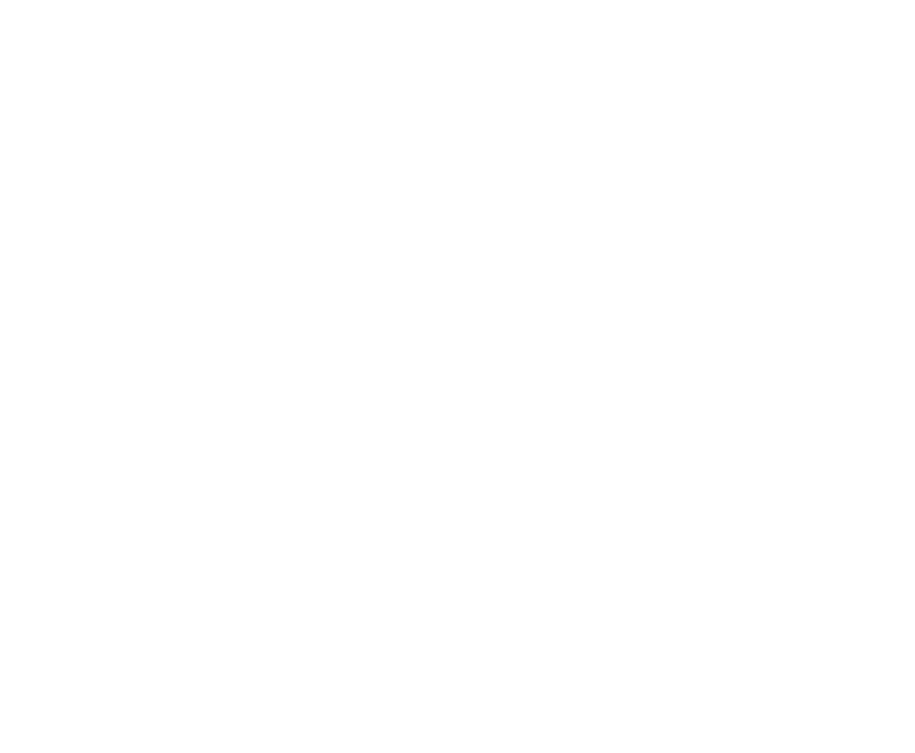
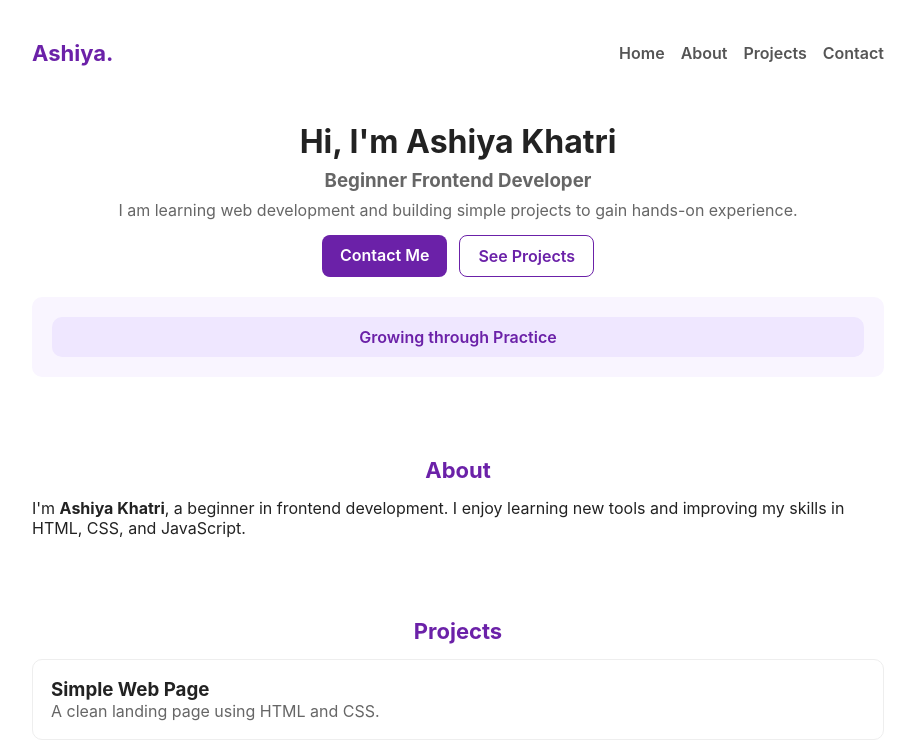
Before and after one commit to ashiyaaa121/portfolio-Ashiya, a plain HTML site: page index.html in a window 1280 px wide. Shown: the top 753 px of the page, without its empty margins (182-1097 px from the left). Drawn offline with Linux system fonts and the light colour scheme.

Commit message:
Added HTML structure and CSS styling for portfolio

```diff
--- a/css/style.css
+++ b/css/style.css
@@ -1 +1,186 @@
-bsxabs
+* {
+  margin: 0;
+  padding: 0;
+  box-sizing: border-box;
+}
+
+body {
+  font-family: "Inter", Arial, sans-serif;
+  background: #ffffff;
+  color: #222;
+}
+
+.wrap {
+  max-width: 900px;
+  margin: 0 auto;
+  padding: 24px;
+}
+
+
+header {
+  display: flex;
+  justify-content: space-between;
+  align-items: center;
+  padding: 16px 0;
+}
+
+.brand {
+  font-size: 22px;
+  font-weight: 700;
+  color: #6b21a8;
+}
+
+nav ul {
+  display: flex;
+  gap: 16px;
+  list-style: none;
+}
+
+nav a {
+  color: #555;
+  text-decoration: none;
+  font-weight: 600;
+}
+
+nav a:hover {
+  color: #6b21a8;
+}
+
+
+.btn-primary,
+.btn-outline {
+  padding: 10px 18px;
+  border-radius: 8px;
+  text-decoration: none;
+  font-weight: 600;
+  cursor: pointer;
+}
+
+.btn-primary {
+  background: #6b21a8;
+  color: #fff;
+}
+
+.btn-outline {
+  border: 1px solid #6b21a8;
+  color: #6b21a8;
+  background: transparent;
+}
+
+
+.hero {
+  display: grid;
+  grid-template-columns: 1fr;
+  text-align: center;
+  gap: 20px;
+  padding: 40px 0;
+}
+
+.hero h1 {
+  font-size: 32px;
+}
+
+.subtitle,
+.sub {
+  color: #666;
+  margin-top: 8px;
+}
+
+.hero-ctas {
+  display: flex;
+  gap: 12px;
+  justify-content: center;
+  margin-top: 15px;
+}
+
+.hero-right {
+  background: #f9f5ff;
+  padding: 20px;
+  border-radius: 10px;
+}
+
+.badge {
+  background: #efe7ff;
+  padding: 10px 16px;
+  border-radius: 10px;
+  color: #6b21a8;
+  font-weight: 600;
+}
+
+section {
+  padding: 40px 0;
+}
+
+.section-title {
+  font-size: 22px;
+  font-weight: 700;
+  color: #6b21a8;
+  margin-bottom: 15px;
+  text-align: center;
+}
+
+
+.projects-grid {
+  display: grid;
+  gap: 16px;
+}
+
+.card {
+  padding: 18px;
+  border-radius: 10px;
+  border: 1px solid #eee;
+  background: #fff;
+}
+
+.card img {
+  width: 100%;
+  height: auto;
+  max-height: 300px;
+  border-radius: 12px;
+  box-shadow: 0 4px 10px rgba(0,0,0,0.2);
+  object-fit: cover;
+  margin-bottom: 15px;
+  transition: transform 0.3s;
+}
+
+.card img:hover {
+  transform: scale(1.05);
+}
+
+
+
+.card p {
+  color: #666;
+}
+
+
+form {
+  display: grid;
+  gap: 12px;
+  max-width: 600px;
+  margin: auto;
+}
+
+.form-row {
+  display: grid;
+  gap: 12px;
+}
+
+input,
+textarea {
+  padding: 12px;
+  border-radius: 8px;
+  border: 1px solid #ddd;
+}
+
+textarea {
+  min-height: 100px;
+}
+
+
+footer {
+  text-align: center;
+  padding: 20px 0;
+  color: #777;
+  font-size: 14px;
+}
--- a/index.html
+++ b/index.html
@@ -1 +1,87 @@
-<html>
+<!doctype html>
+<html lang="en">
+<head>
+  <meta charset="utf-8" />
+  <meta name="viewport" content="width=device-width, initial-scale=1" />
+  <title>Ashiya Khatri — Portfolio</title>
+  <link rel="stylesheet" href="css/style.css" />
+</head>
+<body>
+  <div class="wrap">
+    <header>
+      <div class="brand">Ashiya<span class="dot">.</span></div>
+      <nav>
+        <ul>
+          <li><a href="#home">Home</a></li>
+          <li><a href="#about">About</a></li>
+          <li><a href="#projects">Projects</a></li>
+          <li><a href="#contact">Contact</a></li>
+        </ul>
+      </nav>
+    </header>
+
+    <main>
+      <section id="home" class="hero">
+        <div class="hero-left">
+          <h1>Hi, I'm <span class="name">Ashiya Khatri</span></h1>
+          <h3 class="subtitle">Beginner Frontend Developer</h3>
+          <p class="sub">I am learning web development and building simple projects to gain hands-on experience.</p>
+
+          <div class="hero-ctas">
+            <a class="btn-primary" href="#contact">Contact Me</a>
+            <a class="btn-outline" href="#projects">See Projects</a>
+          </div>
+        </div>
+
+        <aside class="hero-right">
+          <div class="info-box">
+            <div class="badge">Growing through Practice</div>
+          </div>
+        </aside>
+      </section>
+
+      <section id="about" class="about">
+        <h2 class="section-title">About</h2>
+        <p>I'm <strong>Ashiya Khatri</strong>, a beginner in frontend development. I enjoy learning new tools and improving my skills in HTML, CSS, and JavaScript.</p>
+      </section>
+
+      <section id="projects" class="projects">
+        <h2 class="section-title">Projects</h2>
+        <div class="projects-grid">
+          <div class="card">
+            <h3>Simple Web Page</h3>
+            <p>A clean landing page using HTML and CSS.</p>
+          </div>
+          <div class="card">
+            <h3>Weather App Web Page</h3>
+            <img src="images/weather.png" alt="Weather App" class="img">
+
+            <p>A simple real time weather forecast.</p>
+
+          </div>
+          <div class="card">
+            <h3>Portfolio Prototype</h3>
+            <p>This portfolio layout — simple and beginner-friendly!</p>
+          </div>
+        </div>
+      </section>
+
+      <section id="contact" class="contact">
+        <h2 class="section-title">Contact</h2>
+        <form>
+          <div class="form-row">
+            <input type="text" placeholder="Your Name" required />
+            <input type="email" placeholder="Your Email" required />
+          </div>
+          <textarea placeholder="Your Message" required></textarea>
+          <button type="submit" class="btn-primary">Send Message</button>
+        </form>
+      </section>
+    </main>
+
+    <footer>
+      <p>© 2025 Ashiya Khatri — My Portfolio</p>
+    </footer>
+  </div>
+</body>
+</html>
```
Also changed, not shown: images/weather.png (added).
